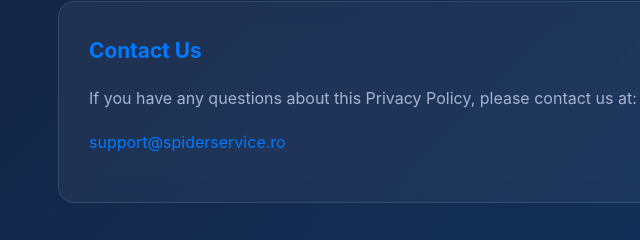
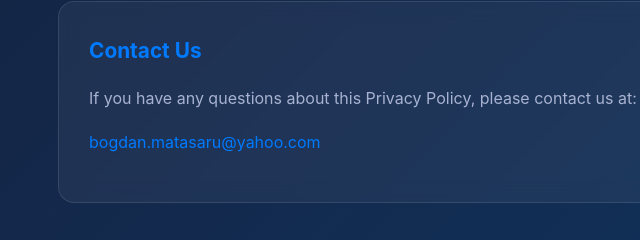
Before and after one commit to bogdanmatasaru/certisimo-pde-support, a plain HTML site: page privacy.html in a window 1280 px wide. Shown: the part 2217-2457 px from the top of the page, 202-842 px from the left. Drawn offline with Linux system fonts and the light colour scheme.

Commit message:
update info

```diff
--- a/privacy.html
+++ b/privacy.html
@@ -147,7 +147,7 @@
         <div class="card">
             <h2>Contact Us</h2>
             <p>If you have any questions about this Privacy Policy, please contact us at:</p>
-            <p><a href="mailto:support@spiderservice.ro">support@spiderservice.ro</a></p>
+            <p><a href="mailto:bogdan.matasaru@yahoo.com">bogdan.matasaru@yahoo.com</a></p>
         </div>
 
         <footer>
```
Also changed, not shown: marketing.html (+1 -1 lines).
